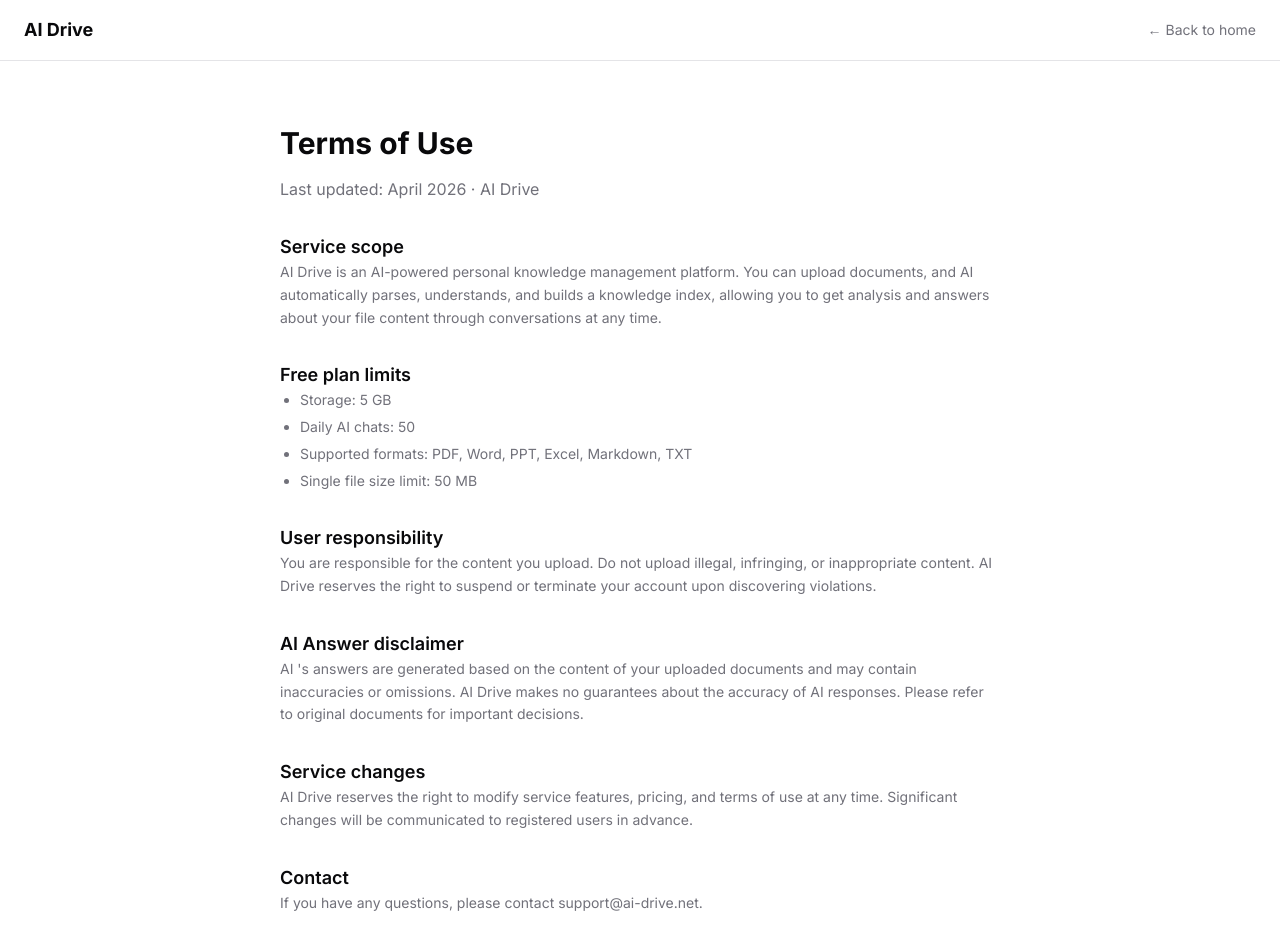
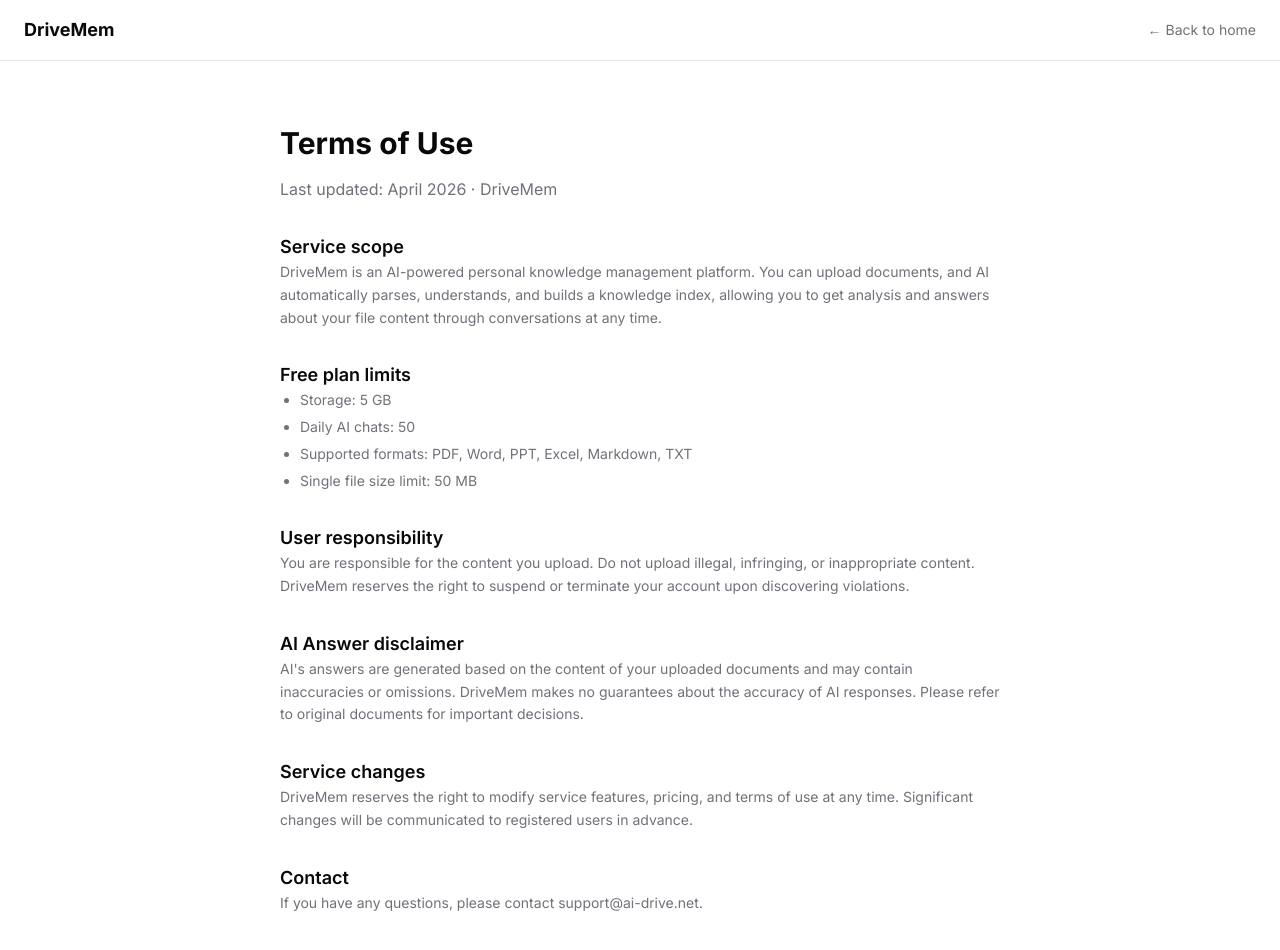
Before and after one commit to DriveMem/drivemem, a Next.js app in the folder apps/web/: page /terms in a window 1280 px wide. Shown: the top 950 px of the page. Built offline with nearby package versions, Linux system fonts and the light colour scheme.

Commit message:
fix: preview page DownloadFiles spacing + terms page brand DriveMem

```diff
--- a/apps/web/src/app/(app)/files/[id]/preview/page.tsx
+++ b/apps/web/src/app/(app)/files/[id]/preview/page.tsx
@@ -138,7 +138,7 @@ function OfficePreview({ fileId, fileName }: { fileId: string; fileName: string
             }
           }}
         >
-          <Download className="h-4 w-4 mr-2" />DownloadFiles
+          <Download className="h-4 w-4 mr-2" />Download file
         </Button>
       </div>
     )
@@ -317,7 +317,7 @@ export default function FilePreviewPage() {
                   }
                 }}
               >
-                <Download className="h-4 w-4 mr-2" />DownloadFiles
+                <Download className="h-4 w-4 mr-2" />Download file
               </Button>
             </div>
           )}
--- a/apps/web/src/app/terms/page.tsx
+++ b/apps/web/src/app/terms/page.tsx
@@ -1,26 +1,26 @@
 import Link from "next/link"
 
 export const metadata = {
-  title: "Terms of Use - AI Drive",
-  description: "AI Drive Terms of use and service agreement",
-  openGraph: { title: "Terms of Use - AI Drive", description: "AI Drive Terms of use and service agreement" },
+  title: "Terms of Use — DriveMem",
+  description: "DriveMem Terms of use and service agreement",
+  openGraph: { title: "Terms of Use — DriveMem", description: "DriveMem Terms of use and service agreement" },
 }
 
 export default function TermsPage() {
   return (
     <div className="min-h-screen">
       <nav className="flex items-center justify-between border-b px-6 py-4">
-        <Link href="/" className="text-lg font-bold">AI Drive</Link>
+        <Link href="/" className="text-lg font-bold">DriveMem</Link>
         <Link href="/" className="text-sm text-muted-foreground hover:text-foreground">← Back to home</Link>
       </nav>
       <div className="mx-auto max-w-3xl px-6 py-16">
       <h1 className="text-3xl font-bold">Terms of Use</h1>
-      <p className="mt-4 text-muted-foreground">Last updated: April 2026 · AI Drive</p>
+      <p className="mt-4 text-muted-foreground">Last updated: April 2026 · DriveMem</p>
 
       <div className="mt-8 space-y-8 text-sm leading-relaxed text-muted-foreground">
         <section>
           <h2 className="text-lg font-semibold text-foreground">Service scope</h2>
-          <p>AI Drive is an AI-powered personal knowledge management platform. You can upload documents, and AI automatically parses, understands, and builds a knowledge index, allowing you to get analysis and answers about your file content through conversations at any time.</p>
+          <p>DriveMem is an AI-powered personal knowledge management platform. You can upload documents, and AI automatically parses, understands, and builds a knowledge index, allowing you to get analysis and answers about your file content through conversations at any time.</p>
         </section>
         <section>
           <h2 className="text-lg font-semibold text-foreground">Free plan limits</h2>
@@ -33,15 +33,15 @@ export default function TermsPage() {
         </section>
         <section>
           <h2 className="text-lg font-semibold text-foreground">User responsibility</h2>
-          <p>You are responsible for the content you upload. Do not upload illegal, infringing, or inappropriate content. AI Drive reserves the right to suspend or terminate your account upon discovering violations.</p>
+          <p>You are responsible for the content you upload. Do not upload illegal, infringing, or inappropriate content. DriveMem reserves the right to suspend or terminate your account upon discovering violations.</p>
         </section>
         <section>
           <h2 className="text-lg font-semibold text-foreground">AI Answer disclaimer</h2>
-          <p>AI 's answers are generated based on the content of your uploaded documents and may contain inaccuracies or omissions. AI Drive makes no guarantees about the accuracy of AI responses. Please refer to original documents for important decisions.</p>
+          <p>AI's answers are generated based on the content of your uploaded documents and may contain inaccuracies or omissions. DriveMem makes no guarantees about the accuracy of AI responses. Please refer to original documents for important decisions.</p>
         </section>
         <section>
           <h2 className="text-lg font-semibold text-foreground">Service changes</h2>
-          <p>AI Drive reserves the right to modify service features, pricing, and terms of use at any time. Significant changes will be communicated to registered users in advance.</p>
+          <p>DriveMem reserves the right to modify service features, pricing, and terms of use at any time. Significant changes will be communicated to registered users in advance.</p>
         </section>
         <section>
           <h2 className="text-lg font-semibold text-foreground">Contact</h2>
```
